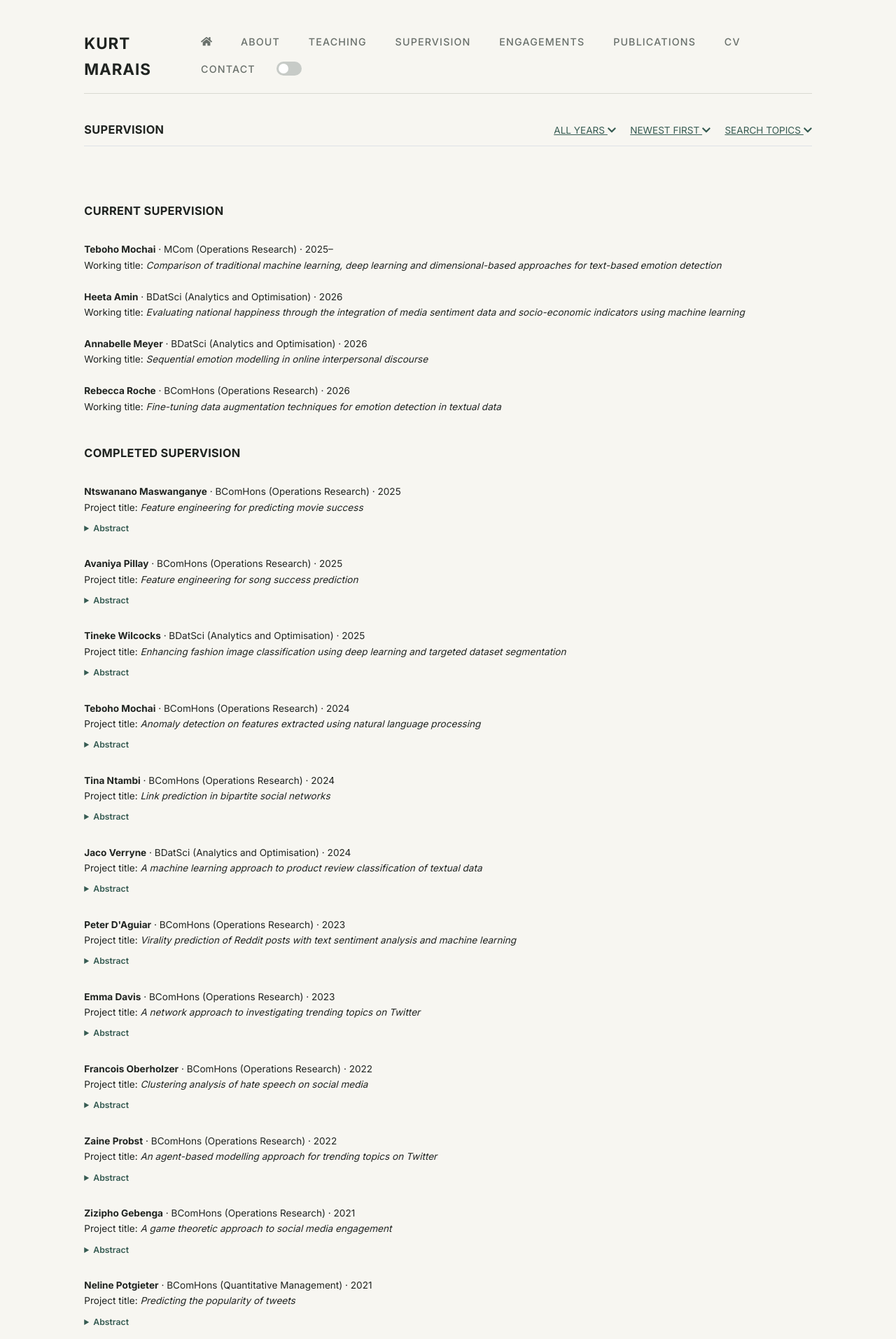
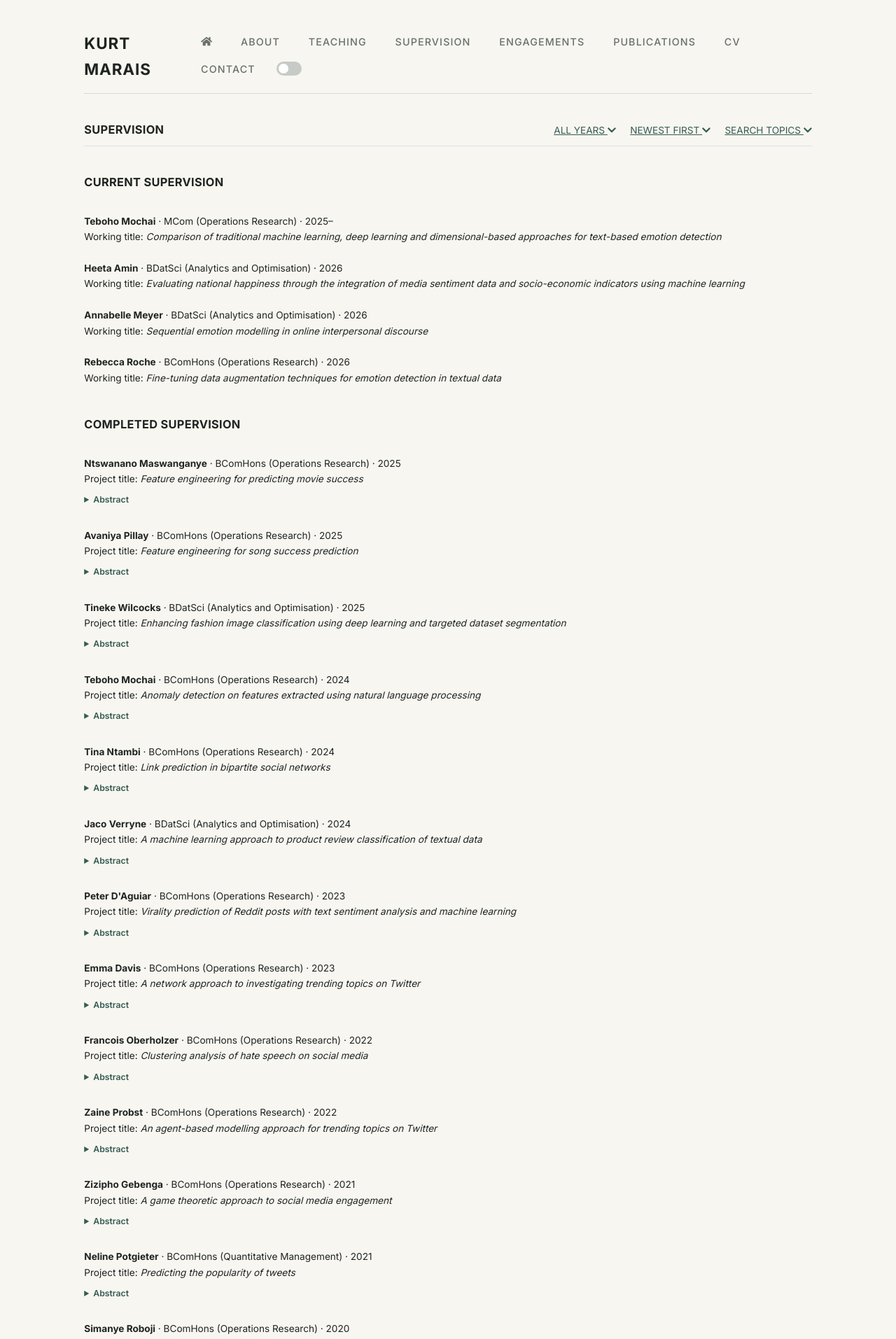
Before and after one commit to kurtmarais/kurtmarais.github.io, a Jekyll site: the page built from supervision.md, in a window 1280 px wide. Shown: the top 1913 px of the page at 70% size. Built offline with Jekyll 4.4.1, drawn with Linux system fonts in a browser that asks for light colours.

Commit message:
Update main.scss

```diff
--- a/_sass/main.scss
+++ b/_sass/main.scss
@@ -451,7 +451,6 @@ h4 {
   border-bottom: 1px solid #dee2e6; // match Bootstrap's .border-bottom used on every other page.title header
   box-sizing: border-box;
   padding-bottom: 1rem; // matches pb-3
-  margin-bottom: 3rem; // matches mb-5 — replaces the <br><br> hack below
 }
 
 .supervision-title-row h3 {
```
